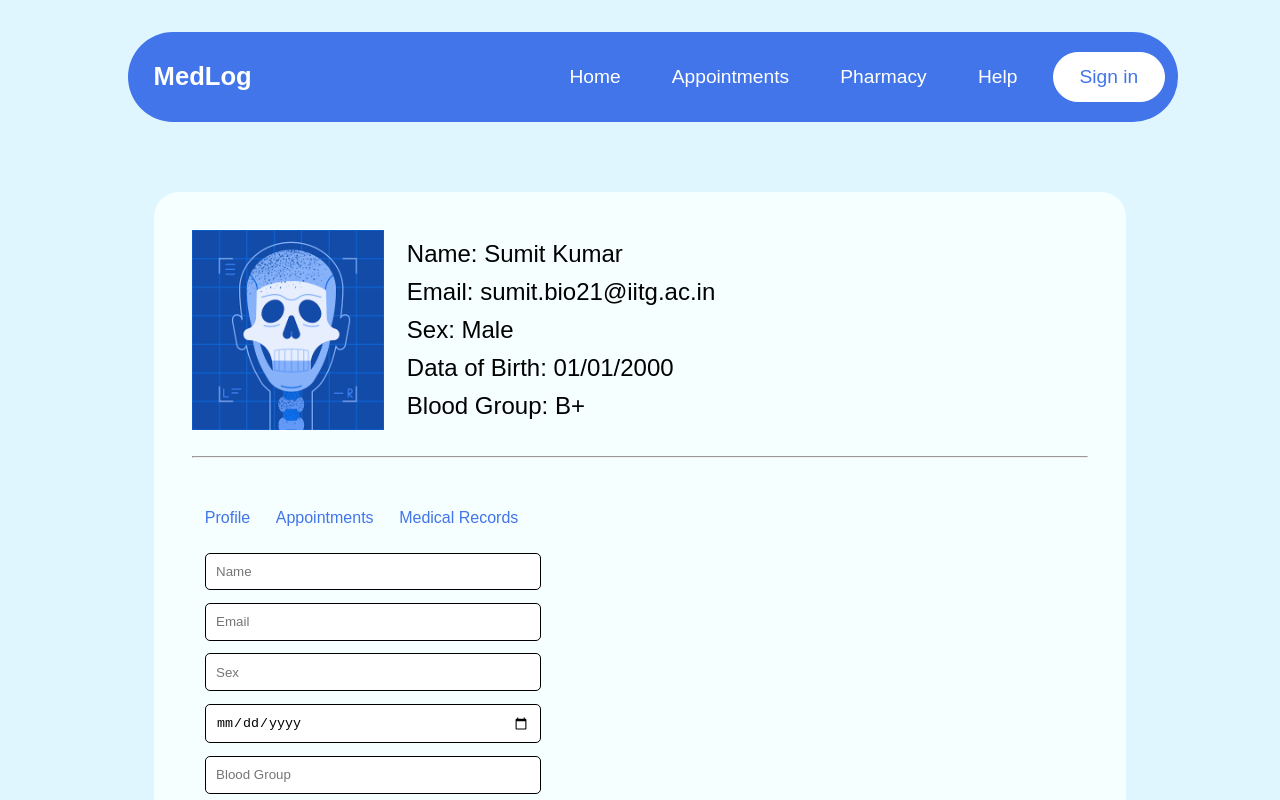
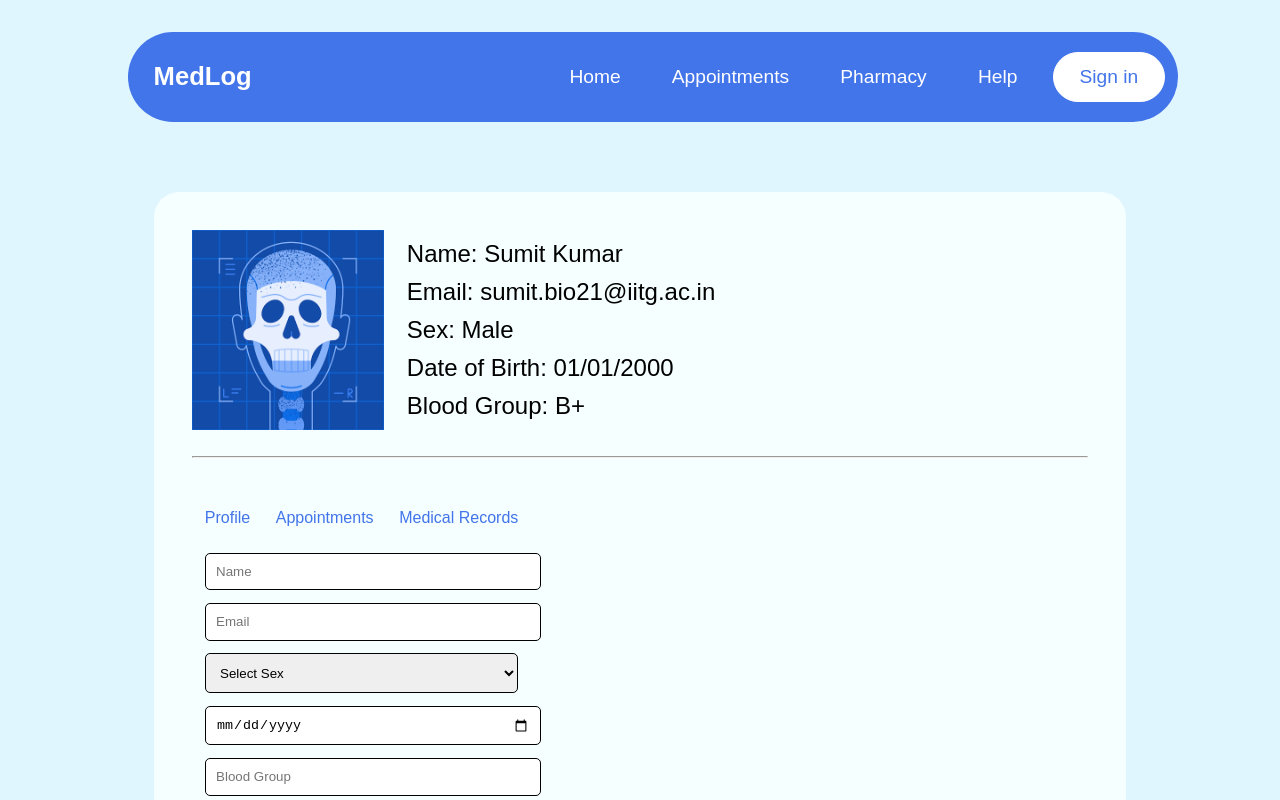
Before and after one commit to MedLog-Org/MedLog, a React (Vite) app in the folder client/: page /help in a window 1280 px wide. Shown: the top 800 px of the page. Built offline with nearby package versions, Linux system fonts and the light colour scheme.

Commit message:
made changes in profile section and dashboard

```diff
--- a/client/src/assets/User/Dashboard.jsx
+++ b/client/src/assets/User/Dashboard.jsx
@@ -1,43 +1,56 @@
-import '../../styles/Dashboard.css'
-import Navbar from '../Navbar'
+import '../../styles/Dashboard.css';
+import Navbar from '../Navbar';
 import Profile from './Profile';
 import List from './List';
 import Records from './Records';
-import Footer from '../Footer'
+import Footer from '../Footer';
 import { useState } from 'react';
-function Dashboard(){
+
+function Dashboard() {
   const [selectedComponent, setSelectedComponent] = useState('Profile');
+
+  const [userData, setUserData] = useState({
+    name: 'Sumit Kumar',
+    email: 'sumit.bio21@iitg.ac.in',
+    sex: 'Male',
+    dob: '01/01/2000',
+    bloodGroup: 'B+',
+  });
 
   const handleClick = (component) => {
     setSelectedComponent(component);
   };
 
+  const handleSaveProfile = (updatedProfile) => {
+    setUserData(updatedProfile);
+  };
+
   const renderSelectedComponent = () => {
     switch (selectedComponent) {
       case 'Profile':
-          return <Profile />;
+        return <Profile onSave={handleSaveProfile} userData={userData} />;
       case 'Appointments':
         return <List />;
       case 'Records':
         return <Records />;
       default:
-          return <Profile/>;
+        return <Profile onSave={handleSaveProfile} userData={userData} />;
     }
   };
 
-    return(
+  return (
     <>
-        <Navbar></Navbar>
+      <Navbar />
       <div className="Dashboard">
         <div className="Board">
           <div className="user">
             <img src="/BlueSkull.png" alt="" />
             <div className="user-data">
-                        <p>Name: Sumit Kumar</p>
-                        <p>Email: sumit.bio21@iitg.ac.in</p>
-                        <p>Sex: Male</p>
-                        <p>Data of Birth: 01/01/2000</p>
-                        <p>Blood Group: B+</p>
+              <p>Name: {userData.name}</p>
+              <p>Email: {userData.email}</p>
+              <p>Sex: {userData.sex}</p>
+              <p>Date of Birth: {userData.dob}</p>
+              <p>Blood Group: {userData.bloodGroup}</p>
             </div>
           </div>
           <hr />
@@ -49,8 +62,9 @@ function Dashboard(){
           {renderSelectedComponent()}
         </div>
       </div>
-        <Footer></Footer>
+      <Footer />
     </>
-    )
+  );
 }
+
 export default Dashboard;
--- a/client/src/assets/User/Profile.jsx
+++ b/client/src/assets/User/Profile.jsx
@@ -1,14 +1,64 @@
-import '../../styles/User/Profile.css'
-function Profile(){
-    return (
-        <div className="profile">
-            <input type="text" placeholder='Name'/>
-            <input type="email" placeholder='Email'/>
-            <input type="text" placeholder='Sex'/>
-            <input type="date" placeholder='Date of Birth'/>
-            <input type="text" placeholder='Blood Group'/>
-            <button>Save</button>
-        </div>
-    );
+import { useState } from 'react';
+import '../../styles/User/Profile.css';
+
+function Profile({ onSave }) {
+
+  const [name, setName] = useState('');
+  const [email, setEmail] = useState('');
+  const [sex, setSex] = useState('');
+  const [dob, setDob] = useState('');
+  const [bloodGroup, setBloodGroup] = useState('');
+
+
+  const handleSave = () => {
+    const updatedProfile = {
+      name,
+      email,
+      sex,
+      dob,
+      bloodGroup
+    };
+    onSave(updatedProfile);
+  };
+
+  return (
+    <div className="profile">
+      <input
+        type="text"
+        placeholder="Name"
+        value={name}
+        onChange={(event) => setName(event.target.value)}
+      />
+      <input
+        type="email"
+        placeholder="Email"
+        value={email}
+        onChange={(event) => setEmail(event.target.value)}
+      />
+      <select
+        value={sex}
+        onChange={(e) => setSex(e.target.value)}
+      >
+        <option value="" disabled>Select Sex</option>
+        <option value="Male">Male</option>
+        <option value="Female">Female</option>
+        <option value="Others">Others</option>
+      </select>
+      <input
+        type="date"
+        placeholder="Date of Birth"
+        value={dob}
+        onChange={(event) => setDob(event.target.value)}
+      />
+      <input
+        type="text"
+        placeholder="Blood Group"
+        value={bloodGroup}
+        onChange={(event) => setBloodGroup(event.target.value)}
+      />
+      <button onClick={handleSave}>Save</button>
+    </div>
+  );
 }
+
 export default Profile;
--- a/client/src/styles/User/Profile.css
+++ b/client/src/styles/User/Profile.css
@@ -1,46 +1,59 @@
-.profile{
+.profile {
     display: flex;
     flex-direction: column;
+}
 
-}
-.profile input{
+
+.profile input,
+.profile select {
     width: 35%;
     margin: 1vw 0 0 1vw;
     padding: 0.8vw;
     border: black 1px solid;
     border-radius: 5px;
 }
-.profile button{
+
+
+.profile button {
     margin: 1vw 0 0 1vw;
     padding: 0.5vw;
     width: 10%;
-    background:#4274EA;
+    background: #4274EA;
     border: #4274EA 1px solid;
     border-radius: 10px;
     color: #E0F6FF;
 }
-.profile button:hover{
+
+
+.profile button:hover {
     cursor: pointer;
-    background:#E0F6FF;
-    color:#4274EA;
+    background: #E0F6FF;
+    color: #4274EA;
 }
+
+
 @media only screen and (max-width: 600px) {
-    .profile{
+    .profile {
         justify-content: center;
         align-items: center;
     }
-    .profile input{
+
+
+    .profile input,
+    .profile select {
         width: 80%;
         margin: 2vw 0 0 2vw;
         padding: 0.8vw;
         border: black 1px solid;
         border-radius: 3px;
     }
-    .profile button{
+
+
+    .profile button {
         margin: 2vw 0 0 0;
         padding: 1vw;
         width: 20%;
-        background:#4274EA;
+        background: #4274EA;
         border: #4274EA 1px solid;
         border-radius: 10px;
         color: #E0F6FF;
```
Lines whose indentation alone changed are shown as unchanged.
